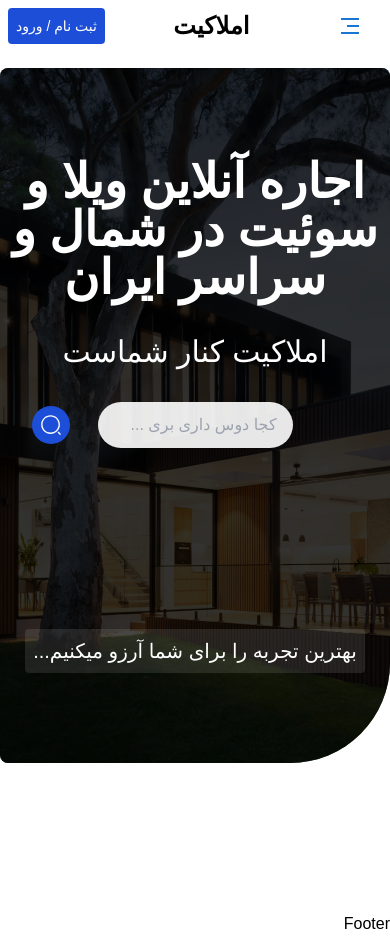
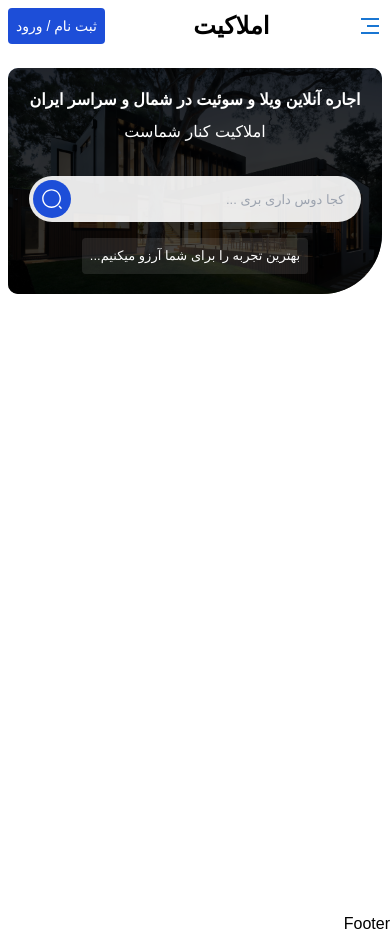
Before and after one commit to devnight8/amlakit, a Next.js app: page / in a window 390 px wide. Built offline with nearby package versions, Linux system fonts and the light colour scheme; a web font is replaced by a local one.

Commit message:
responsive hero section

```diff
--- a/src/app/globals.css
+++ b/src/app/globals.css
@@ -15,3 +15,8 @@ body {
 .css-cveggr-MuiListItemIcon-root {
   min-width: 37px;
 }
+
+.css-1e6y48t-MuiButtonBase-root-MuiButton-root {
+  min-width: 0 !important;
+  padding: 0 !important;
+}
--- a/src/app/page.js
+++ b/src/app/page.js
@@ -2,7 +2,7 @@ import HomePage from "@/components/templates/HomePage";
 
 export default function Home() {
   return (
-    <div>
+    <div className="mx-2 md:mx-0">
       <HomePage />
     </div>
   );
--- a/src/components/modules/HeroSection.jsx
+++ b/src/components/modules/HeroSection.jsx
@@ -3,24 +3,24 @@ import SearchIcon from "../../../public/icons/SearchIcon";
 
 function HeroSection() {
   return (
-    <section className="bg-hero-section h-[695px] bg-cover bg-center bg-no-repeat w-full relative before:bg-black/80 before:w-full before:h-full before:absolute flex items-center justify-around rounded-tl-lg rounded-tr-lg rounded-br-[100px] rounded-bl-lg overflow-hidden flex-col mt-4">
+    <section className="bg-hero-section md:h-[695px] bg-cover bg-center bg-no-repeat w-full relative before:bg-black/80 before:w-full before:h-full before:absolute flex items-center justify-around rounded-tl-[10px] md:rounded-tl-[30px] rounded-tr-[10px] md:rounded-tr-[30px] rounded-br-[60px] md:rounded-br-[160px] rounded-bl-[10px] md:rounded-bl-[30px] overflow-hidden flex-col mt-4 md:mx-0 py-5">
       <div className="flex flex-col items-center justify-center relative">
-        <div className=" text-white relative text-center space-y-8">
-          <h1 className="text-5xl font-bold">
+        <div className=" text-white relative text-center space-y-2 md:space-y-8">
+          <h1 className="md:text-3xl lg:text-4xl font-bold">
             اجاره آنلاین ویلا و سوئیت در شمال و سراسر ایران
           </h1>
-          <h2 className="text-3xl font-thin ">املاکیت کنار شماست</h2>
+          <h2 className="md:text-3xl font-thin ">املاکیت کنار شماست</h2>
         </div>
-        <div className="relative flex bg-white/90 w-1/2 p-1 pr-4 rounded-full mt-8">
+        <div className="relative flex bg-white/90 w-full md:w-10/12 p-1 pr-4 rounded-full mt-8">
           <input
             type="text"
             placeholder="کجا دوس داری بری ..."
-            className="bg-transparent outline-none flex-1"
+            className="bg-transparent outline-none flex-1 placeholder:text-[13px]"
           />
           <SearchIcon />
         </div>
       </div>
-      <div className="bg-white/10 relative text-white text-xl font-thin p-2 rounded ">
+      <div className="bg-white/10 relative text-white text-[13px] md:text-xl font-thin mt-4 p-2 rounded ">
         <span>بهترین تجربه را برای شما آرزو میکنیم...</span>
       </div>
     </section>
```
